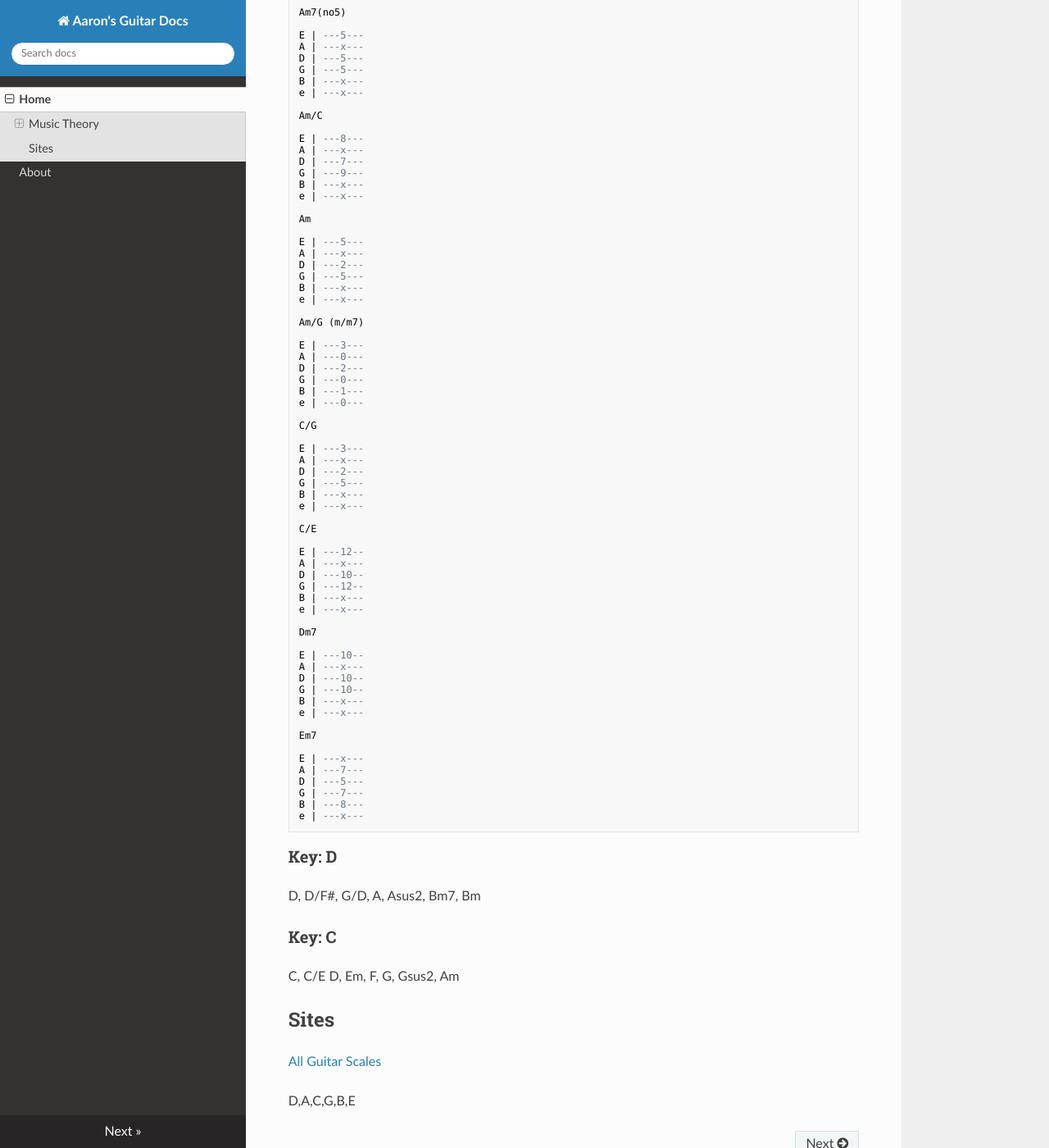
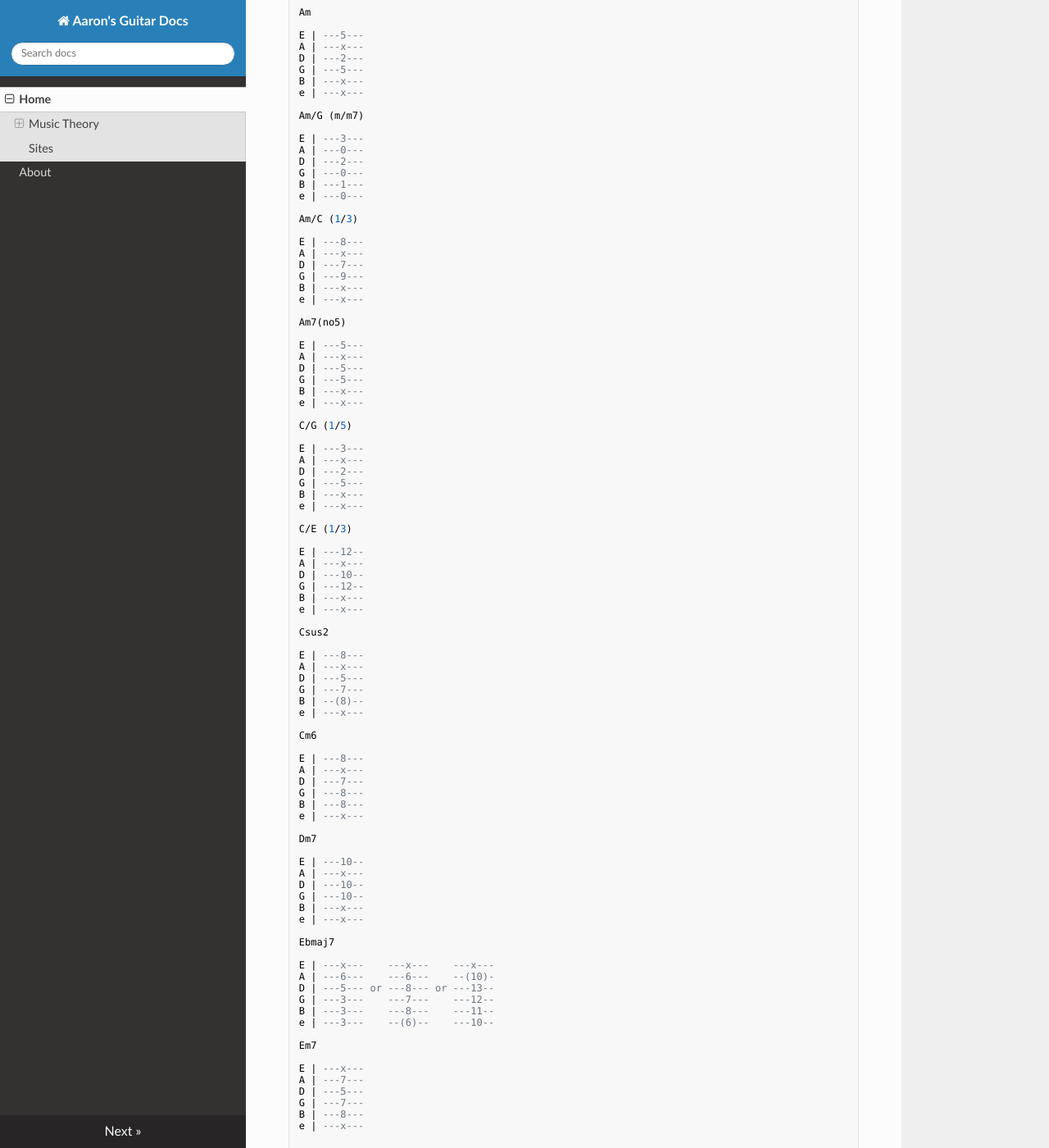
Before and after one commit to aaronenberg/guitar, an MkDocs documentation site: the page built from docs/index.md, in a window 1280 px wide and 1400 px high, scrolled down 6454 px. Shown: the whole window at 82% size. Built offline with MkDocs 1.6.1, drawn with Linux system fonts in a browser that asks for light colours; nearby versions of some CDN libraries; some of the changed text lies outside the part shown.

Commit message:
add chords

````diff
--- a/docs/index.md
+++ b/docs/index.md
@@ -299,22 +290,13 @@ G | ---7---    ---4---
 B | ---10--    ---3---
 e | ---x---    ---x---
 
-Am7(no5)
+Gsus2
 
-E | ---5---
-A | ---x---
-D | ---5---
-G | ---5---
-B | ---x---
-e | ---x---
-
-Am/C
-
-E | ---8---
-A | ---x---
+E | ---x---
+A | ---10--
 D | ---7---
-G | ---9---
-B | ---x---
+G | ---7---
+B | ---8---
 e | ---x---
 
 Am
@@ -335,7 +317,25 @@ G | ---0---
 B | ---1---
 e | ---0---
 
-C/G
+Am/C (1/3)
+
+E | ---8---
+A | ---x---
+D | ---7---
+G | ---9---
+B | ---x---
+e | ---x---
+
+Am7(no5)
+
+E | ---5---
+A | ---x---
+D | ---5---
+G | ---5---
+B | ---x---
+e | ---x---
+
+C/G (1/5)
 
 E | ---3---
 A | ---x---
@@ -344,13 +344,31 @@ G | ---5---
 B | ---x---
 e | ---x---
 
-C/E
+C/E (1/3)
 
 E | ---12--
 A | ---x---
 D | ---10--
 G | ---12--
 B | ---x---
+e | ---x---
+
+Csus2
+
+E | ---8---
+A | ---x---
+D | ---5---
+G | ---7---
+B | --(8)--
+e | ---x---
+
+Cm6
+
+E | ---8---
+A | ---x---
+D | ---7---
+G | ---8---
+B | ---8---
 e | ---x---
 
 Dm7
@@ -362,6 +380,15 @@ G | ---10--
 B | ---x---
 e | ---x---
 
+Ebmaj7
+
+E | ---x---    ---x---    ---x---
+A | ---6---    ---6---    --(10)-
+D | ---5--- or ---8--- or ---13--
+G | ---3---    ---7---    ---12--
+B | ---3---    ---8---    ---11--
+e | ---3---    --(6)--    ---10--
+
 Em7
 
 E | ---x---
@@ -370,6 +397,7 @@ D | ---5---
 G | ---7---
 B | ---8---
 e | ---x---
+
 ```
 
 ### Key: D
````
Also changed, not shown: other parts of docs/index.md (+0 -9 lines).
